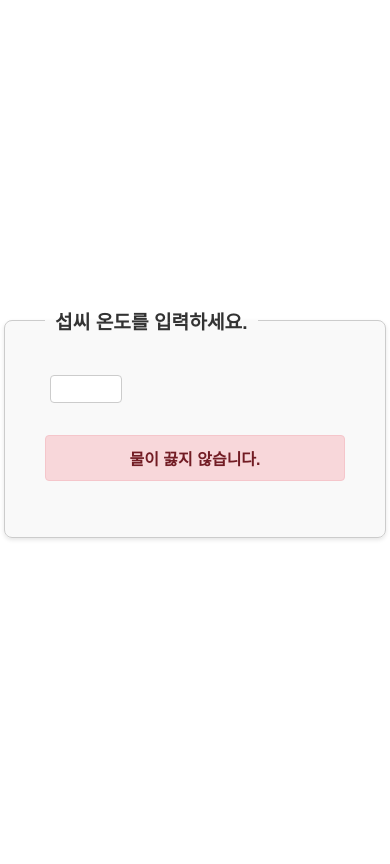
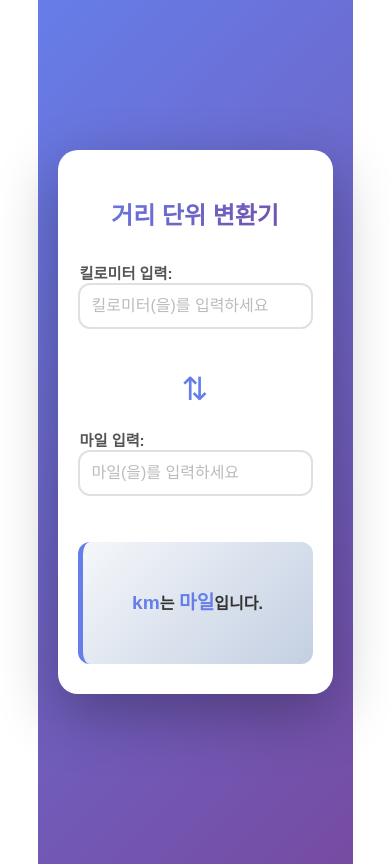
Before and after one commit to Goldstargreat/react_project2, a React (Create React App) app: page / in a window 390 px wide. Built offline with nearby package versions, Linux system fonts and the light colour scheme.

Commit message:
12장 state 공유 DistanceConvert(단위에 따른 거리 변환)

```diff
--- /dev/null
+++ b/src/chp12/ex02/DistanceConverter.jsx
@@ -0,0 +1,73 @@
+import React, {useState} from "react";
+import DistanceInput from "./DistanceInput";
+import styles from "./DistanceConverter.module.css";
+
+function toKilometers(miles) {
+    return (miles * 1.60934).toFixed(3);
+}
+
+function toMiles(km){
+    return (km / 1.60934).toFixed(3);
+}
+
+function tryConvert(distance, convert) {
+    const input = parseFloat(distance);
+    if(Number.isNaN(input)){
+        return '';
+    }
+    const output = Math.round(convert(input)*1000)/1000;
+    return output.toString();
+}
+
+function DistanceConverter(){
+    const [distance, setDistance] = useState("");
+    const [unit, setUnit] = useState("km");
+
+    const handleKilometerChange = (distance) => {
+      setDistance(distance);
+      setUnit("km");
+    };
+
+    const handleMileChange = (distance) => {
+        setDistance(distance);
+        setUnit("mile");
+    };
+
+    const kilometers = unit === "mile" ?
+        tryConvert(distance, toKilometers) : distance;
+
+    const miles = unit === "km" ?
+        tryConvert(distance,toMiles) : distance;
+
+    //  여기에 추가!
+
+    return(
+        <div className={styles.container}>
+            <div className={styles.card}>
+            <h1 className={styles.title}>거리 단위 변환기</h1>
+            <div className={styles.inputWrapper}>
+                <DistanceInput
+                    unit={"km"}
+                    distance={kilometers}
+                    onDistanceChange={handleKilometerChange}
+                />
+            </div>
+                <div className={styles.divider}>⇅</div>
+                <div className={styles.inputWrapper}>
+                <DistanceInput
+                    unit={"mile"}
+                    distance={miles}
+                    onDistanceChange={handleMileChange}
+                />
+            </div>
+                <div className={styles.result}>
+                    <p className={styles.resultText}>
+                        <span className={styles.resultValue}>{kilometers}km</span>는{" "}
+                        <span className={styles.resultValue}>{miles}마일</span>입니다.
+                    </p>
+                </div>
+            </div>
+        </div>
+    );
+}
+export default DistanceConverter;
--- /dev/null
+++ b/src/chp12/ex02/DistanceConverter.module.css
@@ -0,0 +1,146 @@
+/* 전체 컨테이너 */
+.container {
+    min-height: 100vh;
+    background: linear-gradient(135deg, #667eea 0%, #764ba2 100%);
+    display: flex;
+    align-items: center;
+    justify-content: center;
+    padding: 20px;
+}
+
+/* 메인 카드 */
+.card {
+    background: white;
+    border-radius: 20px;
+    box-shadow: 0 20px 60px rgba(0, 0, 0, 0.3);
+    padding: 40px;
+    width: 100%;
+    max-width: 500px;
+    animation: fadeIn 0.5s ease-in;
+}
+
+@keyframes fadeIn {
+    from {
+        opacity: 0;
+        transform: translateY(-20px);
+    }
+    to {
+        opacity: 1;
+        transform: translateY(0);
+    }
+}
+
+/* 제목 */
+.title {
+    text-align: center;
+    font-size: 2rem;
+    font-weight: bold;
+    color: #333;
+    margin-bottom: 30px;
+    background: linear-gradient(135deg, #667eea, #764ba2);
+    -webkit-background-clip: text;
+    -webkit-text-fill-color: transparent;
+    background-clip: text;
+}
+
+/* 입력 영역 */
+.inputWrapper {
+    margin-bottom: 25px;
+}
+
+.inputWrapper:last-of-type {
+    margin-bottom: 0;
+}
+
+/* 레전드(라벨) */
+.label {
+    display: block;
+    font-size: 0.95rem;
+    font-weight: 600;
+    color: #555;
+    margin-bottom: 8px;
+}
+
+/* 입력창 */
+.input {
+    width: 100%;
+    padding: 15px;
+    font-size: 1.1rem;
+    border: 2px solid #e0e0e0;
+    border-radius: 12px;
+    transition: all 0.3s ease;
+    box-sizing: border-box;
+}
+
+.input:focus {
+    outline: none;
+    border-color: #667eea;
+    box-shadow: 0 0 0 4px rgba(102, 126, 234, 0.1);
+    transform: translateY(-2px);
+}
+
+.input::placeholder {
+    color: #bbb;
+}
+
+/* 화살표 구분선 */
+.divider {
+    text-align: center;
+    margin: 20px 0;
+    font-size: 2rem;
+    color: #667eea;
+}
+
+/* 결과 표시 영역 */
+.result {
+    margin-top: 30px;
+    padding: 20px;
+    background: linear-gradient(135deg, #f5f7fa 0%, #c3cfe2 100%);
+    border-radius: 12px;
+    border-left: 5px solid #667eea;
+    animation: slideIn 0.4s ease-out;
+}
+
+@keyframes slideIn {
+    from {
+        opacity: 0;
+        transform: translateX(-20px);
+    }
+    to {
+        opacity: 1;
+        transform: translateX(0);
+    }
+}
+
+.resultText {
+    text-align: center;
+    font-size: 1.1rem;
+    color: #333;
+    line-height: 1.6;
+}
+
+.resultValue {
+    font-weight: bold;
+    color: #667eea;
+    font-size: 1.2rem;
+}
+
+/* 반응형 디자인 */
+@media (max-width: 600px) {
+    .card {
+        padding: 30px 20px;
+    }
+
+    .title {
+        font-size: 1.5rem;
+    }
+
+    .input {
+        font-size: 1rem;
+        padding: 12px;
+    }
+
+    .resultText {
+        font-size: 1rem;
+    }
+}
--- /dev/null
+++ b/src/chp12/ex02/DistanceInput.jsx
@@ -0,0 +1,28 @@
+import React from "react";
+import styles from "./DistanceConverter.module.css";
+
+const unitNames = {
+    km: "킬로미터",
+    mile: "마일"
+};
+
+function DistanceInput(props){
+    const handlechange = (event) =>{
+        props.onDistanceChange(event.target.value)
+    };
+
+    return(
+        <div className={styles.label}>
+            <legend>
+                {unitNames[props.unit]} 입력:
+            </legend>
+            <input type= {"text"}
+                   className={styles.input}
+                   value={props.distance}
+                   placeholder={`${unitNames[props.unit]}(을)를 입력하세요`}
+                   onChange={handlechange}/>
+        </div>
+    );
+}
+
+export default DistanceInput;
--- a/src/index.js
+++ b/src/index.js
@@ -7,12 +7,14 @@ import Reservation from "./chp11/ex03/Reservation";
 import Signup from "./chp11/Signup";
 import BoilVerdict from "./chp12/ex01/BoilVerdict";
 import ConfirmBoilVerdict from "./chp12/ex01/ConfirmBoilVerdict";
+import DistanceConverter from "./chp12/ex02/DistanceConverter";
+
 
 const root = ReactDOM.createRoot(document.getElementById('root'));
 
 root.render(
     <React.StrictMode>
-        <ConfirmBoilVerdict/>
+        <DistanceConverter/>
     </React.StrictMode>
 );
 
```
Also changed, not shown: src/chp13/ex01/Containment.css (added, +43 -0 lines), src/chp13/ex01/Containment.jsx (added, +46 -0 lines), src/chp13/ex01/FancyBorder.jsx (added, +10 -0 lines), src/chp13/ex01/WelcomeDialog.jsx (added, +16 -0 lines).
